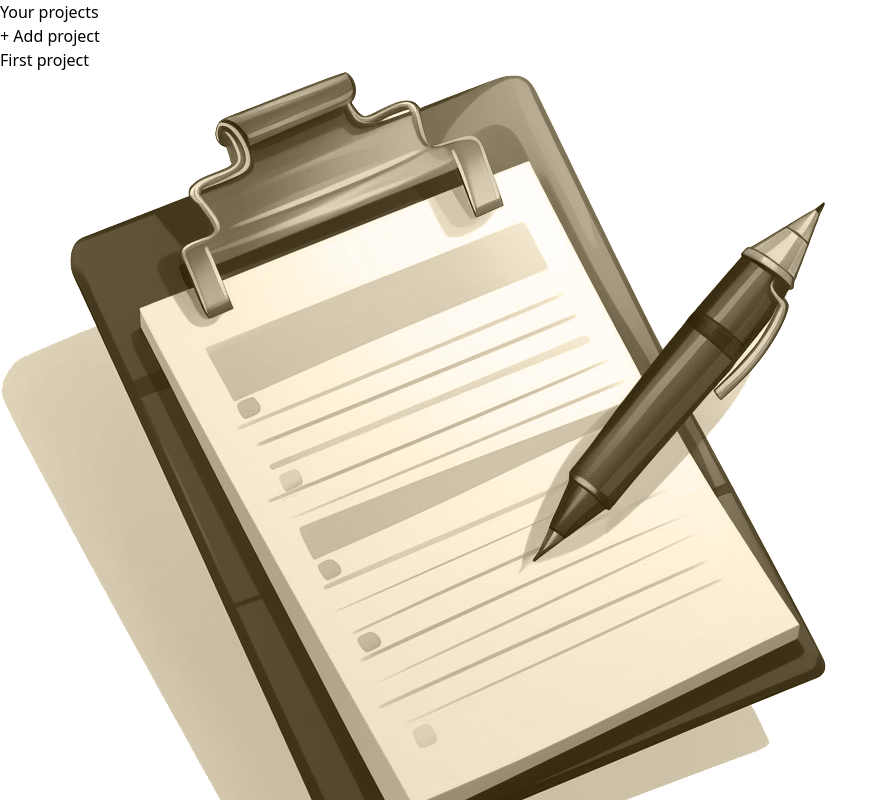
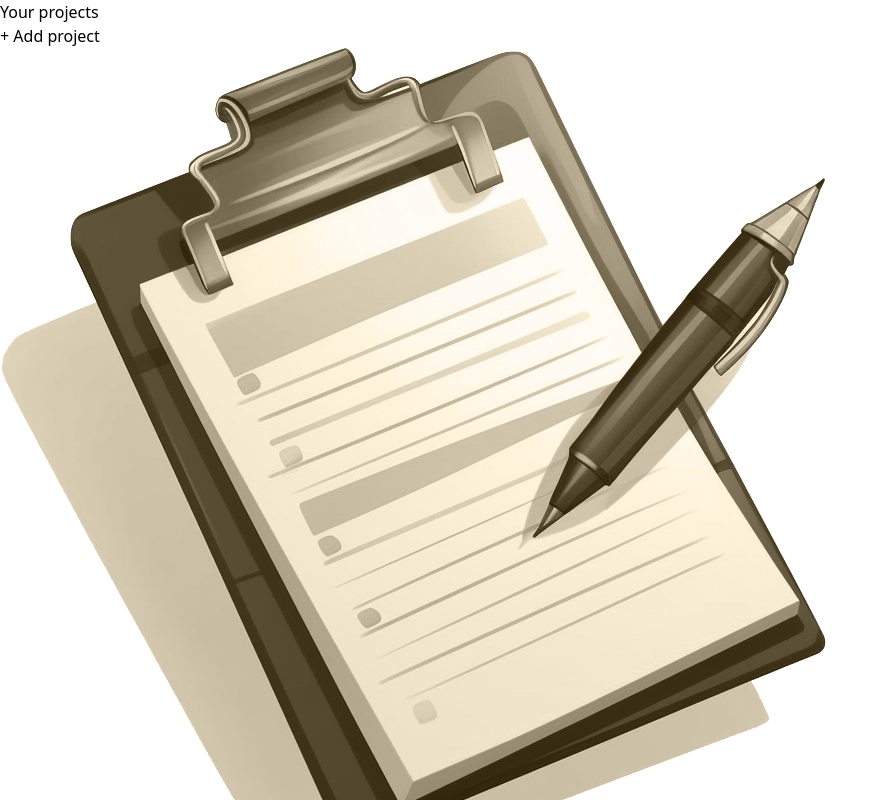
Before and after one commit to ArturDevCraft/React_Course-Project_6, a React (Vite) app: page / in a window 1280 px wide. Shown: the top 800 px of the page, without its empty margins (0-889 px from the left). Built offline with nearby package versions, Linux system fonts and the light colour scheme.

Commit message:
Add saving and reading array with projects, to local browser storage

```diff
--- a/src/App.jsx
+++ b/src/App.jsx
@@ -5,17 +5,24 @@ import EditProject from './components/EditProject';
 import NoProjectImage from './components/NoProjectImage';
 
 function App() {
-	const [yourProjects, setYourProjects] = useState([
-		{
-			title: 'First project',
-			description:
-				'Lorem ipsum, dolor sit amet consectetur adipisicing elit. Cumque, earum.',
-			date: '10/28/2024',
-			taskList: ['Do something', 'Do something else'],
-		},
-	]);
+	const [yourProjects, setYourProjects] = useState(getDataFromLocalStorage);
 	const [currentProjectIndex, setCurrentProjectIndex] = useState(0);
 	const [whatInWorkspace, setWhatInWorkspace] = useState(false);
+
+	function saveDataInLocalStorage(projects) {
+		localStorage.setItem('yourProjects', JSON.stringify(projects));
+	}
+
+	function getDataFromLocalStorage() {
+		const projectsString = localStorage.getItem('yourProjects');
+		const projectsArray = projectsString ? JSON.parse(projectsString) : null;
+
+		if (projectsArray === null) {
+			return [];
+		} else {
+			return projectsArray;
+		}
+	}
 
 	function saveProject(title, description, date) {
 		setYourProjects((prevProjects) => {
@@ -28,7 +35,7 @@ function App() {
 				},
 				...prevProjects,
 			];
-
+			saveDataInLocalStorage(updatedYourProjects);
 			return updatedYourProjects;
 		});
 	}
@@ -38,6 +45,7 @@ function App() {
 		setYourProjects((prevProjects) => {
 			let updatedProjects = [...prevProjects];
 			updatedProjects = [...updatedProjects.filter((e, i) => i !== index)];
+			saveDataInLocalStorage(updatedProjects);
 			return updatedProjects;
 		});
 	}
@@ -63,7 +71,7 @@ function App() {
 				...updatedProjects[projectIndex],
 				taskList: [...updatedProjects[projectIndex].taskList, task],
 			};
-
+			saveDataInLocalStorage(updatedProjects);
 			return updatedProjects;
 		});
 	}
@@ -79,9 +87,12 @@ function App() {
 					),
 				],
 			};
+			saveDataInLocalStorage(updatedProjects);
 			return updatedProjects;
 		});
 	}
+
+	// getDataFromLocalStorage();
 
 	return (
 		<main className="flex flex-row justify-stretch h-dvh pt-10">
```
